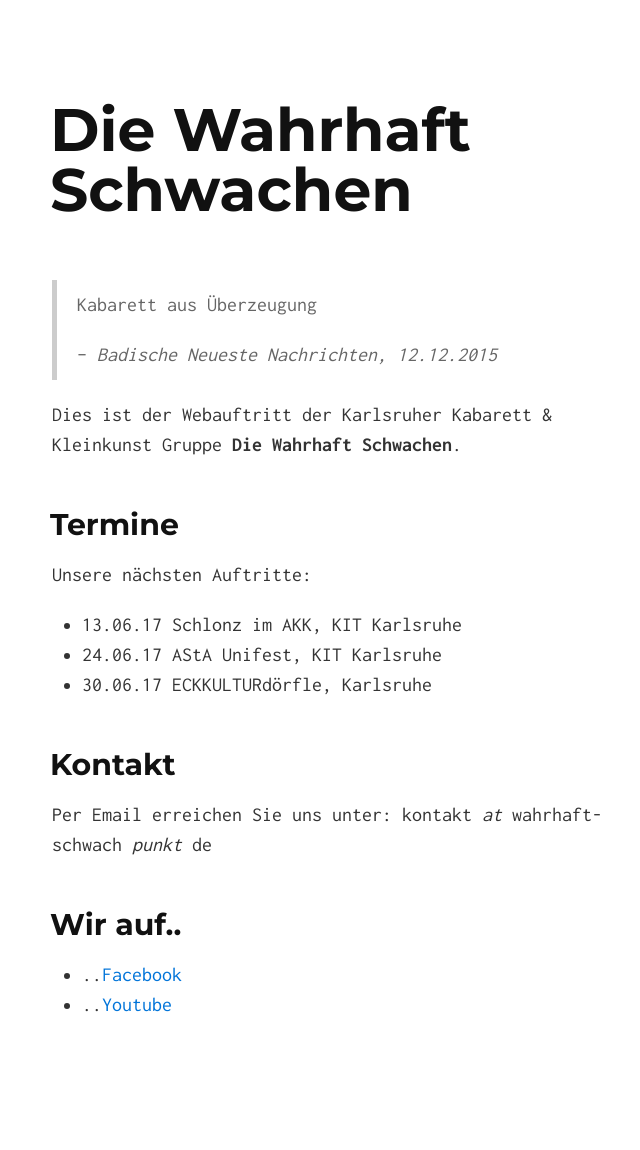
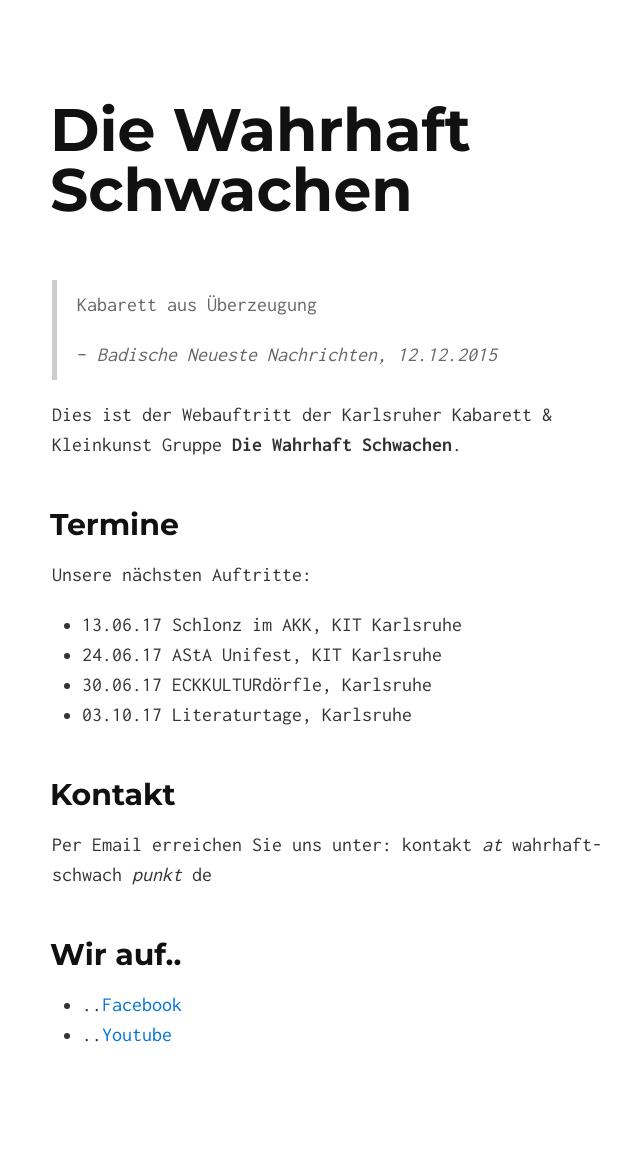
Before and after one commit to Die-Wahrhaft-Schwachen/diewahrhaftschwachen, a Jekyll site: the page built from index.md, in a window 1280 px wide. Shown: the whole page, without its empty margins (288-928 px from the left). Built offline with Jekyll 4.4.1, drawn with Linux system fonts in a browser that asks for light colours; before the commit the page ends 1120 px from its top, so only the background shows below that.

Commit message:
Update index.md

```diff
--- a/index.md
+++ b/index.md
@@ -15,6 +15,7 @@ Unsere nächsten Auftritte:
 * 13.06.17 Schlonz im AKK, KIT Karlsruhe
 * 24.06.17 AStA Unifest, KIT Karlsruhe
 * 30.06.17 ECKKULTURdörfle, Karlsruhe
+* 03.10.17 Literaturtage, Karlsruhe
 
 ## Kontakt
 
```
